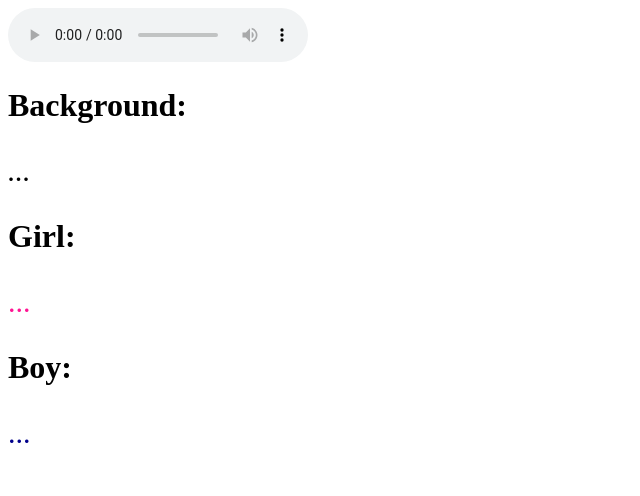
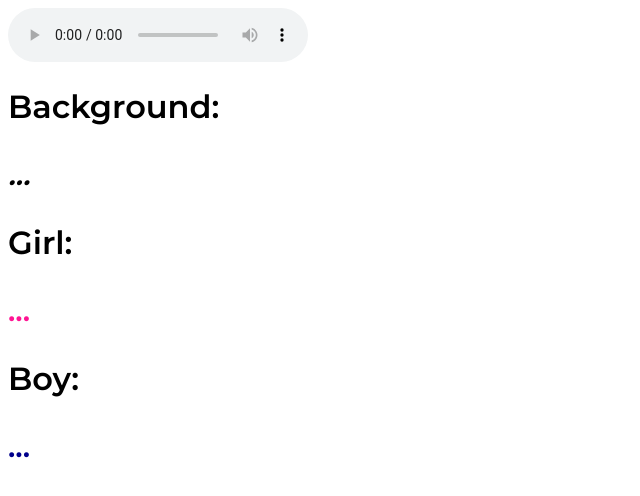
Before and after one commit to bimoware/musicUI, a plain HTML site: page index.html in a window 1280 px wide. Shown: the whole page, without its empty margins (0-640 px from the left). Drawn offline with Linux system fonts and the light colour scheme.

Commit message:
Added Montserrat font family

```diff
--- a/style.css
+++ b/style.css
@@ -1,3 +1,5 @@
+@import url('https://fonts.googleapis.com/css2?family=Montserrat:wght@600&display=swap');
+* { font-family: 'Montserrat', sans-serif;}
 button { width: 100px; height: 50px; }
 p { font-size:30px; }
 #prsn1 { font-style: italic; }
```
